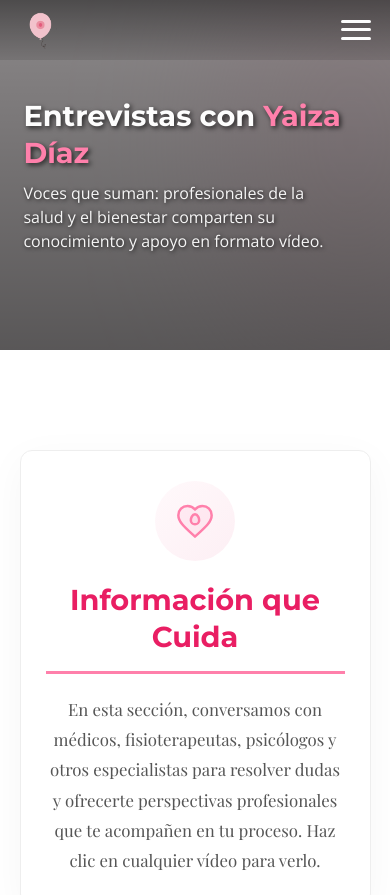
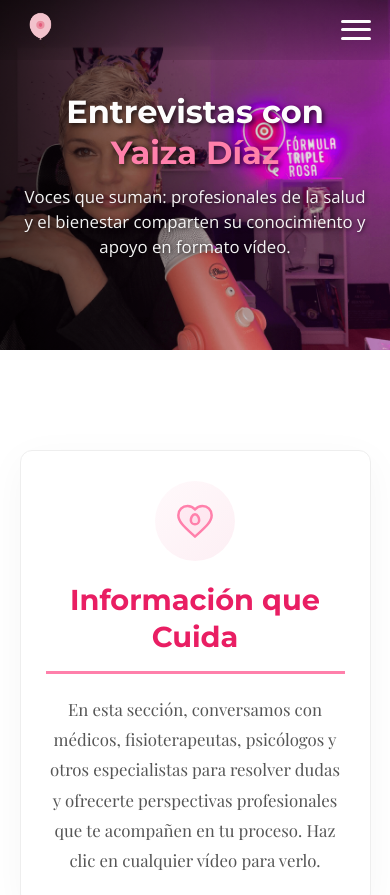
Before and after one commit to mensabo/FORMULA-TRIPLE-ROSA, a plain HTML site: page entrevistas.html in a window 390 px wide. Shown: the top 895 px of the page. Drawn offline with nearby package versions, Linux system fonts and the light colour scheme; no server answers; a web font is replaced by a local one.

```diff
--- a/style.css
+++ b/style.css
@@ -459,14 +459,13 @@ a:not(.cta-button):not(.hero-cta-button):active {
     width: 100%;
 }
 .hero-section-internal-banner .hero-text-overlay .container {
-    padding-top: 20px;
-    padding-bottom: 20px;
-    padding-left: 6%;
-    padding-right: 4%;
-    margin-left: 0;
-    margin-right: 0;
+    padding-top: 40px; /* Un poco más de aire */
+    padding-bottom: 40px;
+    padding-left: 8%; /* Empujamos más desde la izquierda */
+    padding-right: 20px;
+    margin: 0;
     width: 100%;
-    max-width: none;
+    max-width: 60%; /* Hacemos que el contenedor de texto ocupe solo un 60% del ancho */
     text-align: left;
 }
 .hero-section-internal-banner .hero-text-overlay h1 {
@@ -507,7 +506,8 @@ a:not(.cta-button):not(.hero-cta-button):active {
     background-image: linear-gradient(rgba(0, 0, 0, 0.35), rgba(0, 0, 0, 0.55)), url('images/banner-hero-recursos.png');
 }
 .hero-section-entrevistas .entrevistas-banner-bg {
-    background-image: linear-gradient(rgba(0, 0, 0, 0.45), rgba(0, 0, 0, 0.65)), url('images/banner-hero-entrevistas.png');
+    background-image: linear-gradient(to right, rgba(0,0,0,0.7) 0%, rgba(0,0,0,0.2) 60%, rgba(0,0,0,0) 100%), url('images/banner-hero-entrevistas.png');
+    background-position: center right; /* ¡CLAVE! Mueve la imagen a la derecha */
 }
 .hero-section-calma .calma-banner-bg {
     background-image: linear-gradient(rgba(0,0,0,0.3), rgba(0,0,0,0.5)), url('images/zen.png');
@@ -2143,6 +2143,9 @@ textarea:focus-visible {
     .feature-item-content-overlay .icon { font-size: 2.2rem; margin-bottom: 15px;}
     .video-card h4 { font-size: 1.2rem;}
     .video-modal-content { max-width: 95%;}
+    .hero-section-internal-banner .hero-text-overlay .container {
+        max-width: 80%;
+    }
     .hero-section-internal-banner .hero-text-overlay h1 {
         font-size: clamp(1.8rem, 4vw, 2.5rem);
     }
@@ -2291,15 +2294,14 @@ textarea:focus-visible {
         min-height: 300px;
     }
 
-    .intro-card--historias .intro-card-headline,
-    .intro-card--historias .intro-card-body {
-        text-align: center;
-    }
-
     .intro-card--historias {
         grid-template-columns: 1fr;
         gap: 3rem;
         padding: 4rem 1.5rem;
+    }
+    .intro-card--historias .intro-card-headline,
+    .intro-card--historias .intro-card-body {
+        text-align: center;
     }
     .intro-card--historias .intro-card-body p {
         border-left: none;
@@ -2356,11 +2358,16 @@ textarea:focus-visible {
     .video-modal { padding: 10px; }
     .video-modal-content { width: 100%; }
     .video-modal-close-button { top: -25px; right: 5px; font-size: 25px;}
-    .hero-section-internal-banner .hero-text-overlay h1 {
-        font-size: clamp(1.8rem, 4vw, 2.2rem);
-    }
+    .hero-section-internal-banner .hero-text-overlay .container {
+        max-width: 100%;
+        padding-left: 20px;
+        padding-right: 20px;
+        text-align: center;
+    }
+    .hero-section-internal-banner .hero-text-overlay h1,
     .hero-section-internal-banner .hero-text-overlay .page-subtitle {
-        font-size: 1rem; padding-left: 0; padding-right: 0;
+        text-align: center;
+        max-width: 100%;
     }
     #stories-list-container .story-entry { padding: 20px 15px; margin-bottom: 30px;}
     #stories-list-container .story-title { font-size: clamp(1.3rem, 4vw, 1.6rem); }
```
Also changed, not shown: images/banner-hero-entrevistas.png (added).
